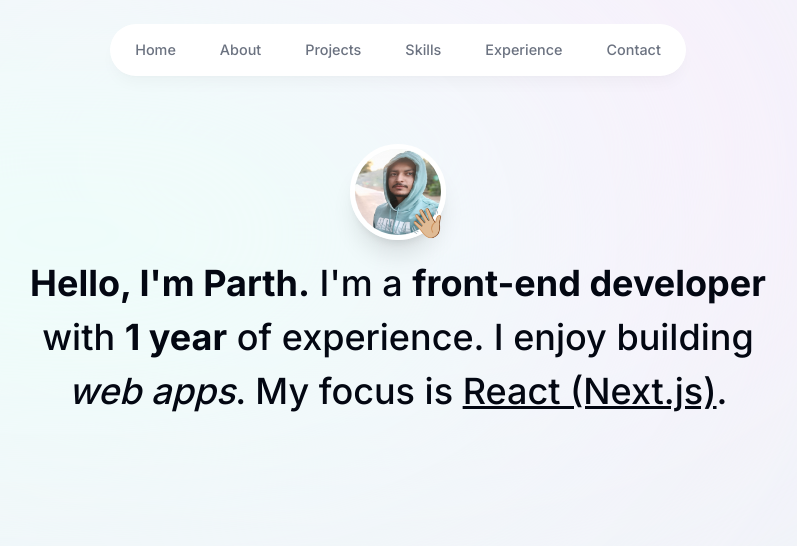
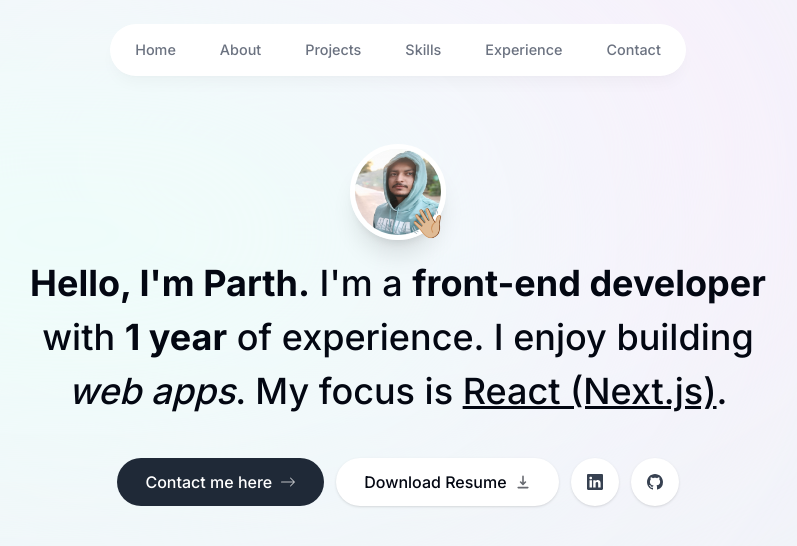
Before and after one commit to parth-develops/portfolio, a Next.js app: page / in a window 1280 px wide. Shown: the top 546 px of the page, without its empty margins (242-1039 px from the left). Built offline with nearby package versions, Linux system fonts and the light colour scheme.

Commit message:
Developed intro section

```diff
--- a/components/intro.tsx
+++ b/components/intro.tsx
@@ -3,6 +3,9 @@
 import Image from "next/image";
 import propic from "@/assets/images/propic.jpg";
 import { motion } from "framer-motion";
+import Link from "next/link";
+import { BsArrowRight, BsGithub, BsLinkedin } from "react-icons/bs";
+import { HiDownload } from "react-icons/hi";
 
 export default function Intro() {
   return (
@@ -35,7 +38,6 @@
       <motion.h1 className="mb-10 mt-4 px-4 text-2xl font-medium !leading-[1.5] sm:text-4xl"
         initial={{ opacity: 0, y: 100 }}
         animate={{ opacity: 1, y: 0 }}
-
       >
         <span className="font-bold">{`Hello, I'm Parth.`}</span> I&apos;m a{" "}
         <span className="font-bold">front-end developer</span> with{" "}
@@ -43,6 +45,35 @@
         building <span className="italic">web apps</span>. My focus is{" "}
         <span className="underline">React (Next.js)</span>.
       </motion.h1>
+      <motion.div className="flex gap-3 justify-center items-center flex-wrap font-medium"
+        initial={{ opacity: 0, y: 100 }}
+        animate={{ opacity: 1, y: 0 }}
+        transition={{ delay: 0.2 }}
+      >
+        <Link
+          href="#contact"
+          className="group bg-gray-800 text-white px-7 py-3 flex items-center gap-2 rounded-full outline-none focus:scale-110 hover:scale-110 hover:bg-gray-950 active:scale-105 transition"
+        >
+          Contact me here <BsArrowRight className="opacity-70 group-hover:translate-x-1 transition" />
+        </Link>
+        <a
+          href="/resume.pdf"
+          download
+          className="group bg-white px-7 py-3 flex items-center gap-2 rounded-full shadow outline-none focus:scale-110 hover:scale-110 active:scale-105 transition"
+        >Download Resume <HiDownload className="opacity-60 group-hover:translate-y-1 transition" /></a>
+        <div className="flex justify-center gap-3">
+          <a
+            href="https://www.linkedin.com/in/parth-umrania/"
+            target="_blank"
+            className="bg-white text-gray-700 p-4 flex items-center gap-2 rounded-full shadow outline-none focus:scale-[1.15] hover:scale-[1.15] hover:text-gray-950 active:scale-105 transition"
+          ><BsLinkedin /></a>
+          <a
+            href="https://github.com/parth-develops"
+            target="_blank"
+            className="bg-white text-gray-700 p-4 flex items-center gap-2 rounded-full shadow  outline-none focus:scale-[1.15] hover:scale-[1.15] hover:text-gray-950 active:scale-105 transition"
+          ><BsGithub /></a>
+        </div>
+      </motion.div>
     </section>
   )
 }
```
Also changed, not shown: 1 other file (tests, documents, lock files or other folders).
